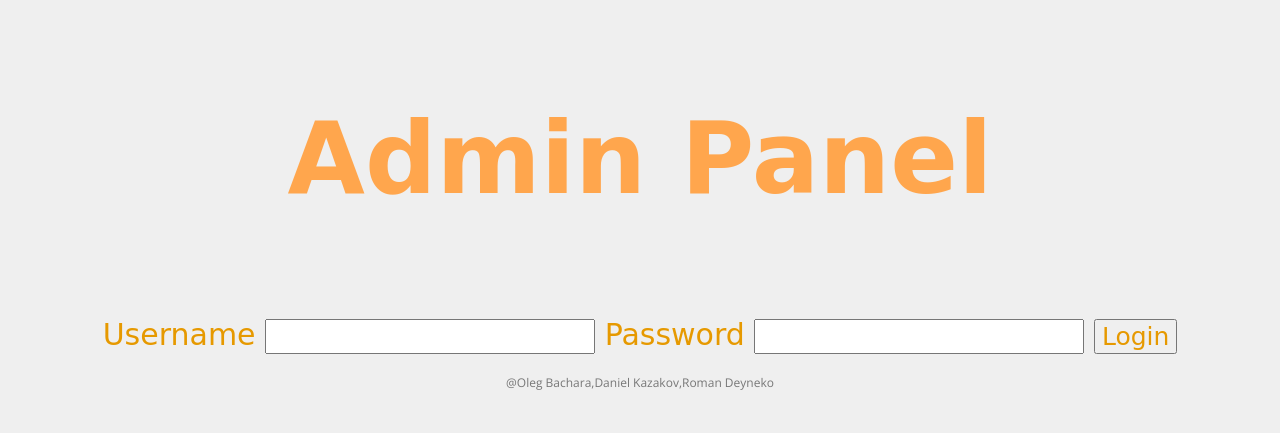
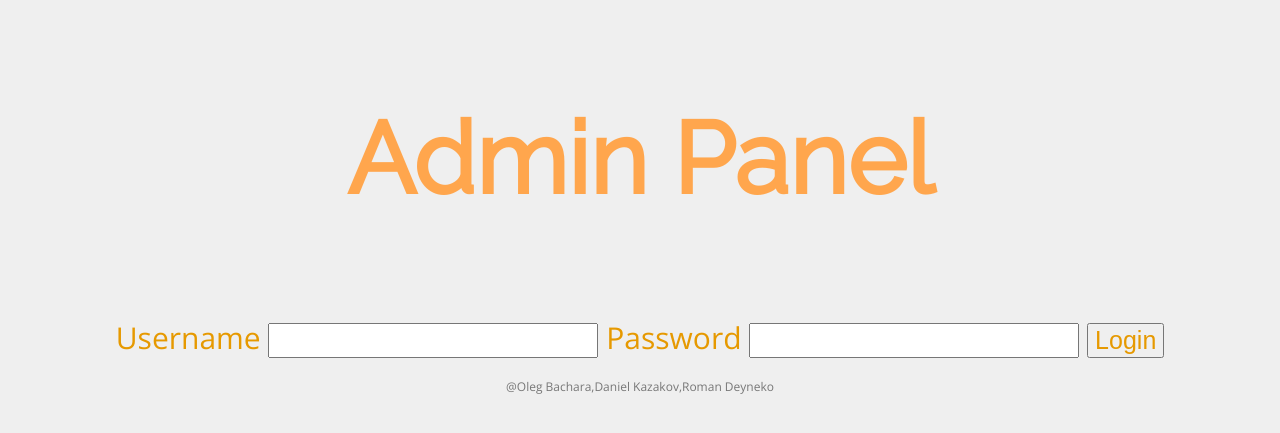
Before and after one commit to NeKoRoM/proektZespolowy, a PHP site: page /login/index.html in a window 1280 px wide. Shown: the top 433 px of the page. Run offline with PHP 8.4, Linux system fonts and the light colour scheme.

Commit message:
Small sttle changing

```diff
--- a/login/index.html
+++ b/login/index.html
@@ -1,5 +1,12 @@
+<html>
+<link rel="stylesheet" href="w3.css">
+<link rel="stylesheet" href="https://fonts.googleapis.com/css?family=Raleway">
+<link rel="stylesheet" href="https://cdnjs.cloudflare.com/ajax/libs/font-awesome/4.7.0/css/font-awesome.min.css">
+<style>
+body,h1,h2,h3,h4,h5,h6 {font-family: "Raleway", sans-serif}
+</style>
+<body>
 
-<title>AJAX</title>
 <?php include("includes/header.php."); ?>
 
 
@@ -21,6 +28,7 @@
 
     }
 </style>
+<title>AJAX</title>
 <head>
  <meta charset="utf-8">
 <title> ProjectWork </title>
@@ -29,8 +37,8 @@
     </head>
 
 <body style="background-color:#efefef;">
-    <h1 style=" color: #ffa64d; font-family: cursive; text-align: center; margin: 100px; font-size: 100px;" >Admin Panel</h1>
-        <div  class="form"  style="text-align:center; font-size:30px;font-family: cursive;">
+    <h1 style=" color: #ffa64d; text-align: center; margin: 100px; font-size: 100px;" >Admin Panel</h1>
+        <div  class="form"  style="text-align:center; font-size:30px;">
         <ul id="form-messages"></ul>
 
         <label for="username" style="color:#e69900;"   >Username</label>
@@ -39,8 +47,10 @@
        <label for="password" style="color:#e69900;" >Password</label>
         <input style="font-size: 25px;" type="password" id="password">
 
-        <button style="font-size: 25px; font-family: cursive; color:#e69900; " type="submit" id="btn-submit">Login</button>
+        <button style="font-size: 25px;  color:#e69900; " type="submit" id="btn-submit">Login</button>
     </div>
+    </<body>
+
     <script>
         const form = {
             username: document.getElementById('username'),
@@ -94,5 +104,5 @@
     </script>
 
     <footer> @Oleg Bachara,Daniel Kazakov,Roman Deyneko</footer>
+    </body>
     </html>
-</body>
```
Also changed, not shown: login.php (+10 -1 lines), register.php (+12 -4 lines).
